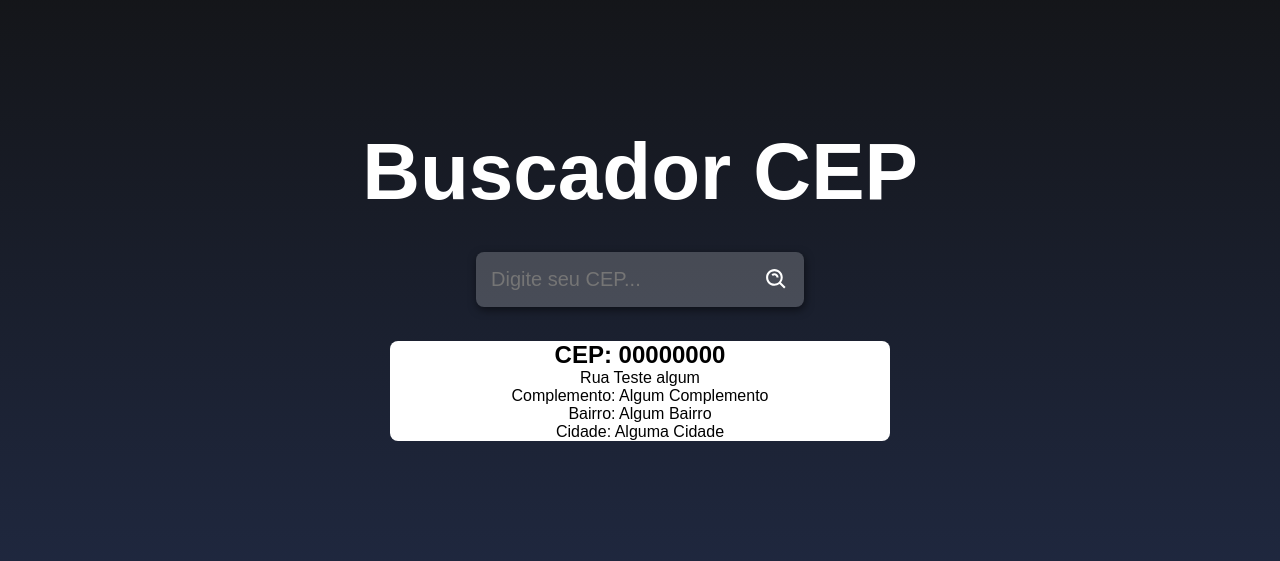
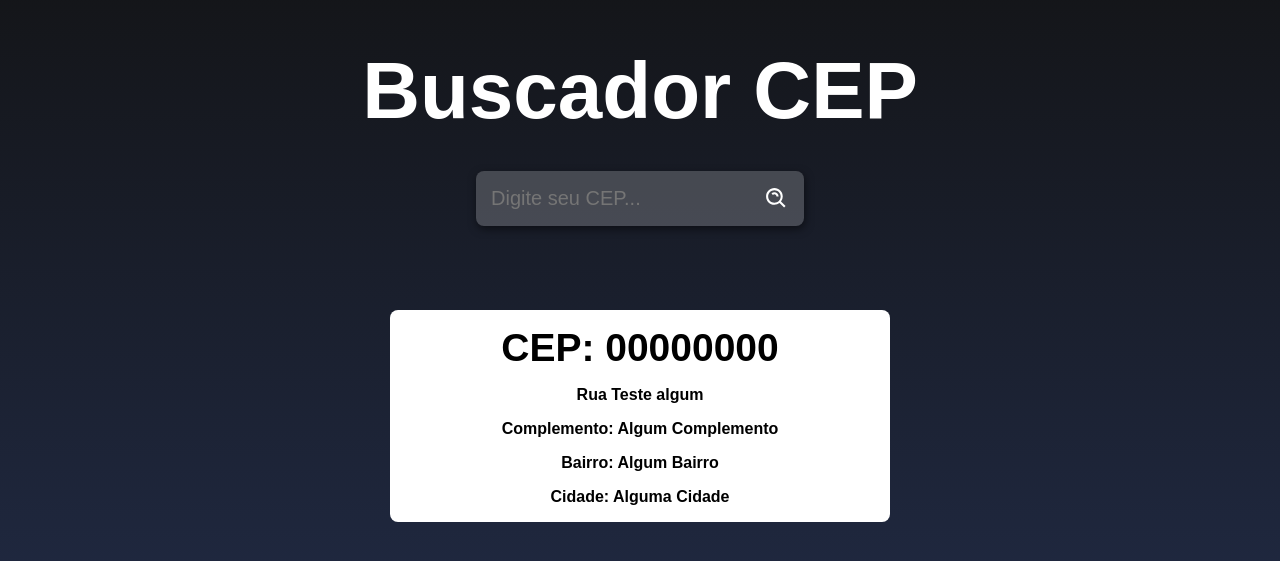
Before and after one commit to ArthurSobreira/zip-code-finder, a JavaScript app: page / in a window 1280 px wide. Shown: the part 117-678 px from the top of the page. Built offline with nearby package versions, Linux system fonts and the light colour scheme; the HTML template or start-up script is replaced by a standard one.

Commit message:
Update style.css

```diff
--- a/src/style.css
+++ b/src/style.css
@@ -50,9 +50,20 @@
     justify-items: center;
     align-items: center;
     flex-direction: column;
+    margin-top: 50px;
     background-color: #fff;
     width: 500px;
     border-radius: 8px;
+}
+
+.main h2 {
+    margin: 16px 0;
+    font-size: 39px;
+}
+
+.main span {
+    margin-bottom: 16px;
+    font-weight: bold;
 }
 
 @keyframes flipTitle {
```
